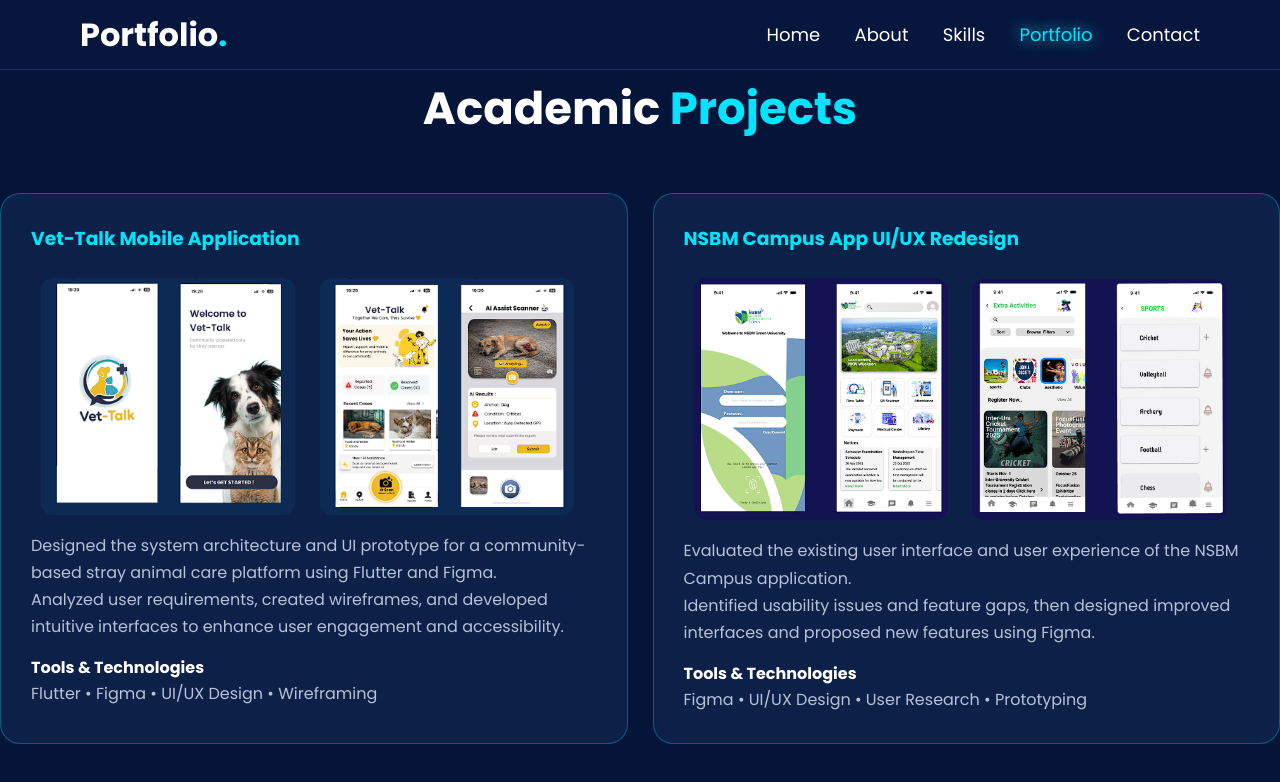
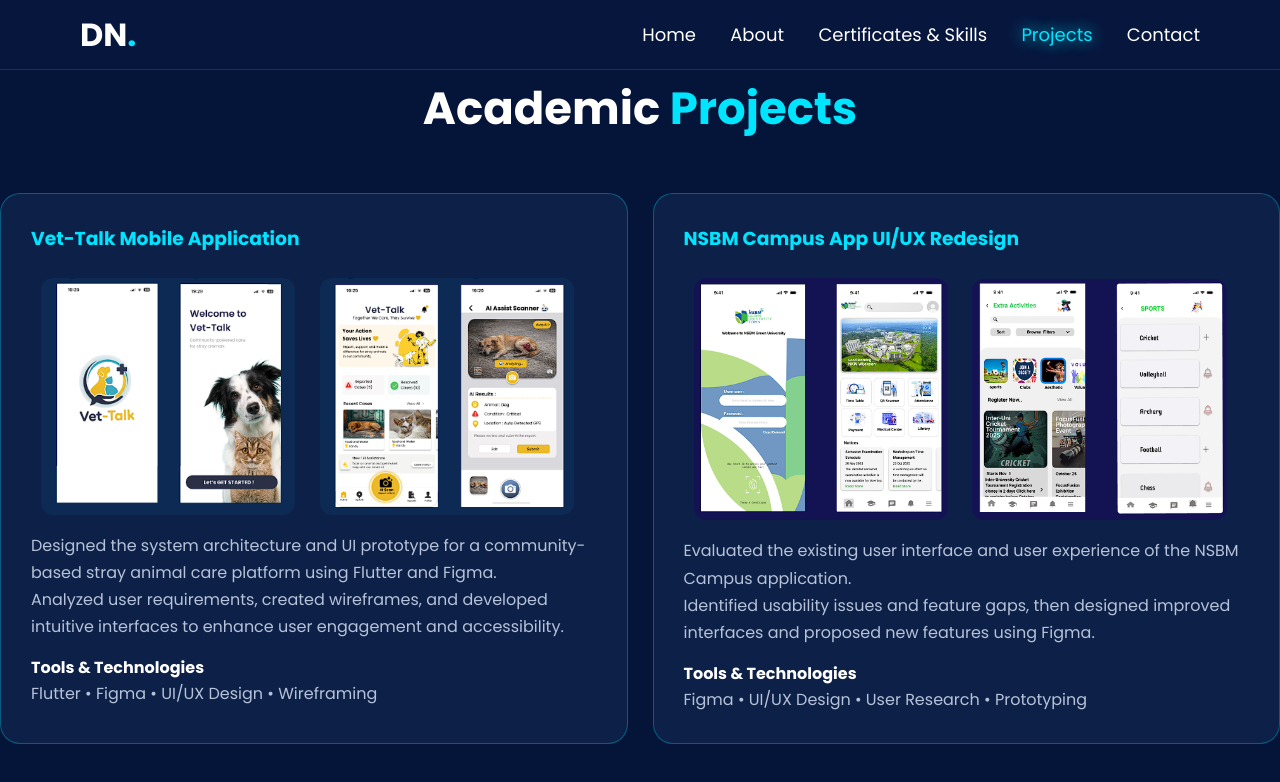
Before and after one commit to KKDNavidya/portfolio, a plain HTML site: page portfolio.html in a window 1280 px wide. Drawn offline with nearby package versions, Linux system fonts and the light colour scheme.

Commit message:
Update portfolio.html

```diff
--- a/portfolio.html
+++ b/portfolio.html
@@ -16,14 +16,14 @@
 <header>
 
     <div class="logo">
-        Portfolio<span>.</span>
+        DN<span>.</span>
     </div>
 
     <nav>
         <a href="index.html">Home</a>
         <a href="about.html">About</a>
-        <a href="skills.html">Skills</a>
-        <a href="portfolio.html" class="active">Portfolio</a>
+        <a href="skills.html">Certificates & Skills</a>
+        <a href="portfolio.html" class="active">Projects</a>
         <a href="contact.html">Contact</a>
     </nav>
 
```
